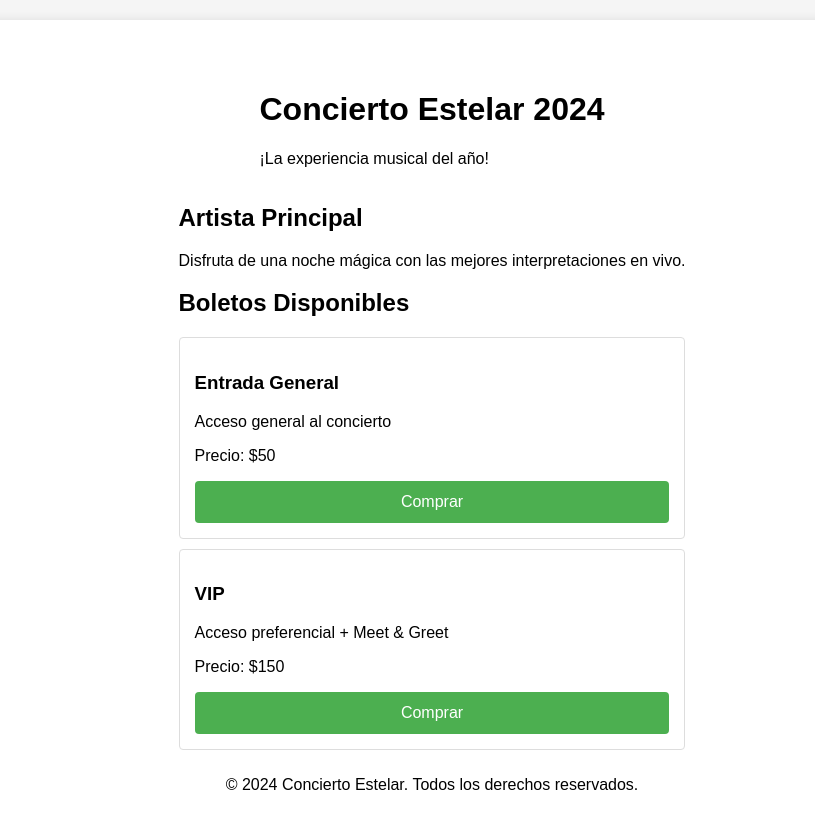
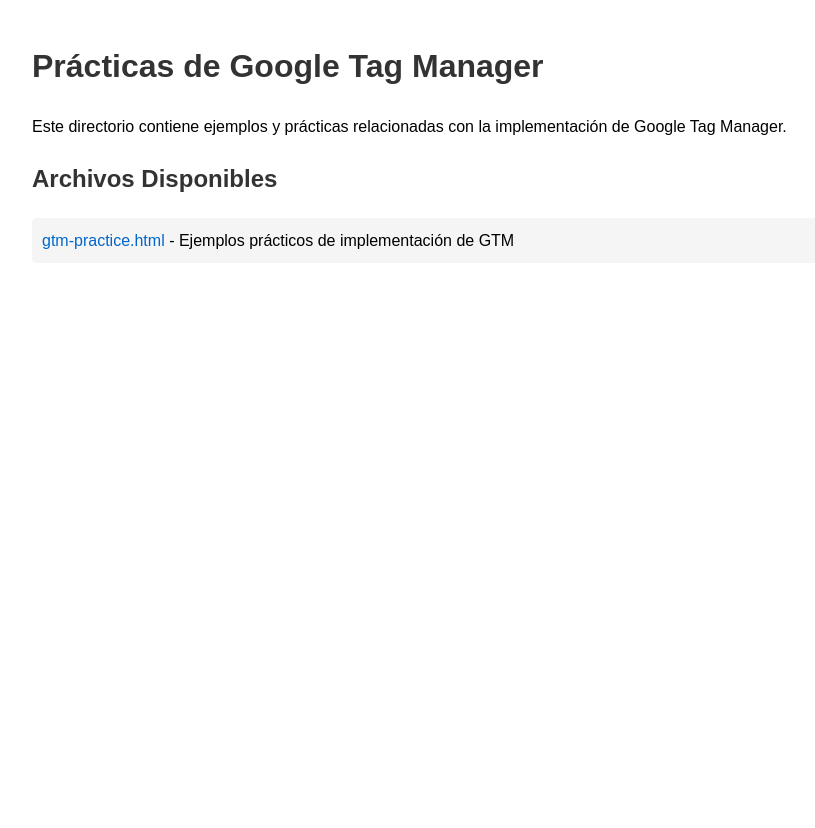
Before and after one commit to alelojett/alelojett.github.io, a plain HTML site: page index.html in a window 1280 px wide. Shown: the whole page, without its empty margins (208-1023 px from the left). After the commit the page ends 800 px from the top, so only its background shows below. Drawn offline with Linux system fonts and the light colour scheme.

Commit message:
modified structure

```diff
--- a/index.html
+++ b/index.html
@@ -1,53 +1,52 @@
 <!DOCTYPE html>
 <html lang="es">
 <head>
+    <script src="gtm/gtm-scripts.js"></script>
+
     <meta charset="UTF-8">
     <meta name="viewport" content="width=device-width, initial-scale=1.0">
-    <title>Concierto Estelar 2024</title>
-    <link rel="stylesheet" href="css/styles.css">
-    <script src="gtm/gtm-scripts.js"></script>
+    <title>Prácticas de Google Tag Manager</title>
+    <style>
+        body {
+            font-family: Arial, sans-serif;
+            line-height: 1.6;
+            max-width: 800px;
+            margin: 0 auto;
+            padding: 20px;
+        }
+        h1, h2 {
+            color: #333;
+        }
+        .file-list {
+            list-style-type: none;
+            padding: 0;
+        }
+        .file-list li {
+            margin: 10px 0;
+            padding: 10px;
+            background-color: #f5f5f5;
+            border-radius: 5px;
+        }
+        .file-list a {
+            text-decoration: none;
+            color: #0066cc;
+        }
+    </style>
 </head>
 <body>
-    <div class="container">
-        <header>
-            <h1>Concierto Estelar 2024</h1>
-            <p>¡La experiencia musical del año!</p>
-        </header>
+          <!-- Google Tag Manager (noscript) -->
+          <noscript><iframe src="https://www.googletagmanager.com/ns.html?id=GTM-XXXXXXX"
+            height="0" width="0" style="display:none;visibility:hidden"></iframe></noscript>
+            <!-- End Google Tag Manager (noscript) -->
 
-        <main>
-            <section id="artist-info">
-                <h2>Artista Principal</h2>
-                <p>Disfruta de una noche mágica con las mejores interpretaciones en vivo.</p>
-            </section>
+    <h1>Prácticas de Google Tag Manager</h1>
+    <p>Este directorio contiene ejemplos y prácticas relacionadas con la implementación de Google Tag Manager.</p>
 
-            <section id="tickets">
-                <h2>Boletos Disponibles</h2>
-                <div class="ticket-option">
-                    <h3>Entrada General</h3>
-                    <p>Acceso general al concierto</p>
-                    <p>Precio: $50</p>
-                    <button class="buy-button" onclick="redirectToCheckout('general')">Comprar</button>
-                </div>
-                <div class="ticket-option">
-                    <h3>VIP</h3>
-                    <p>Acceso preferencial + Meet & Greet</p>
-                    <p>Precio: $150</p>
-                    <button class="buy-button" onclick="redirectToCheckout('vip')">Comprar</button>
-                </div>
-            </section>
-        </main>
-
-        <footer>
-            <p>© 2024 Concierto Estelar. Todos los derechos reservados.</p>
-        </footer>
-    </div>
-
-    <script>
-        function redirectToCheckout(type) {
-            // Redirigir a la página de checkout con el tipo de boleto seleccionado
-            window.location.href = `checkout.html?ticketType=${type}`;
-        }
-    </script>
-    <script src="js/analytics.js"></script>
+    <h2>Archivos Disponibles</h2>
+    <ul class="file-list">
+        <li>
+            <a href="gtm-practice.html">gtm-practice.html</a> - Ejemplos prácticos de implementación de GTM
+        </li>
+    </ul>
 </body>
 </html>
```
Also changed, not shown: concert/index.html (added, +58 -0 lines), concert/checkout.html (renamed from checkout.html), concert/thank-you.html (renamed from thank-you.html), gtm-practice/gtm-practice.html (renamed from gtm-practice.html), user-role/users-role.html (renamed from users-role.html).
